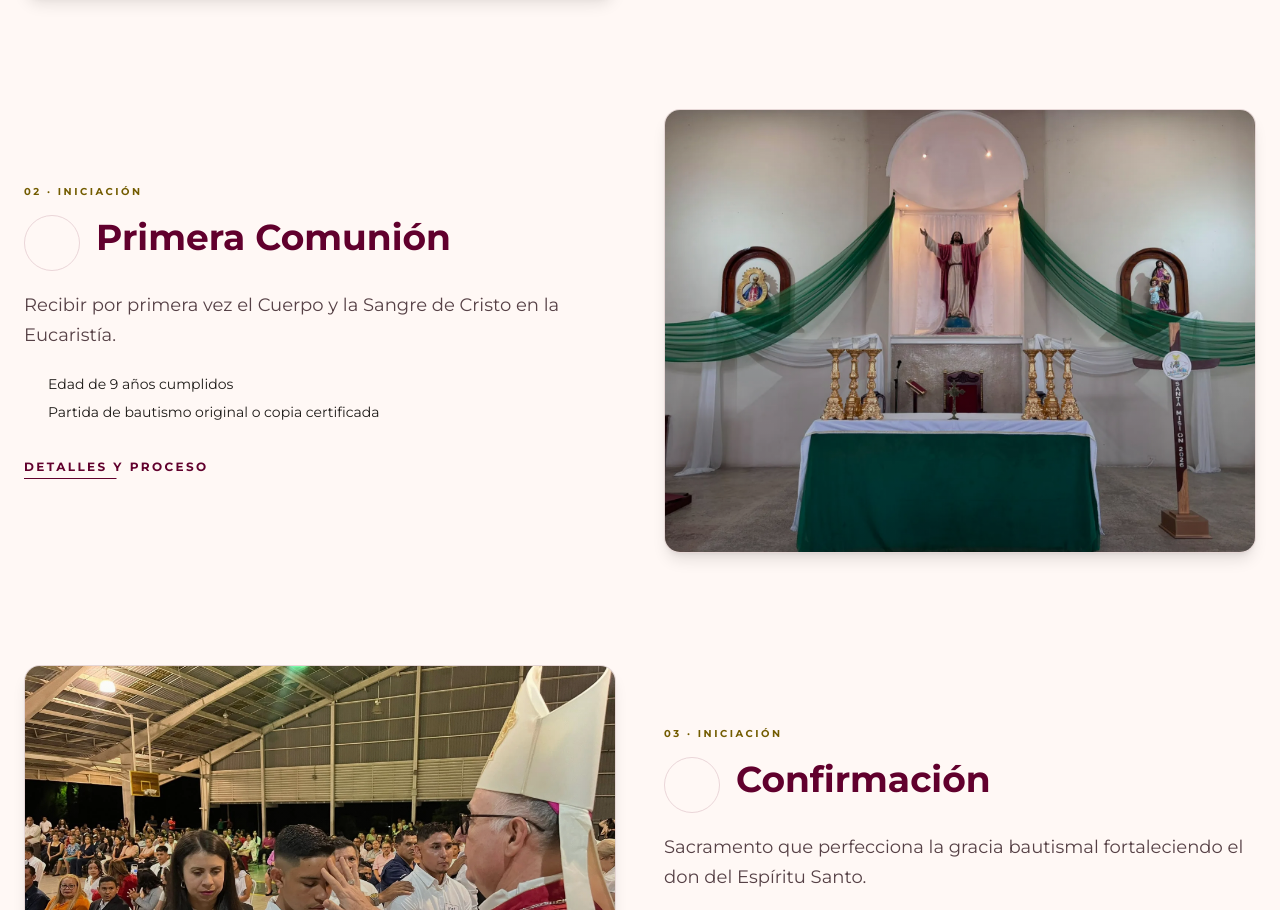
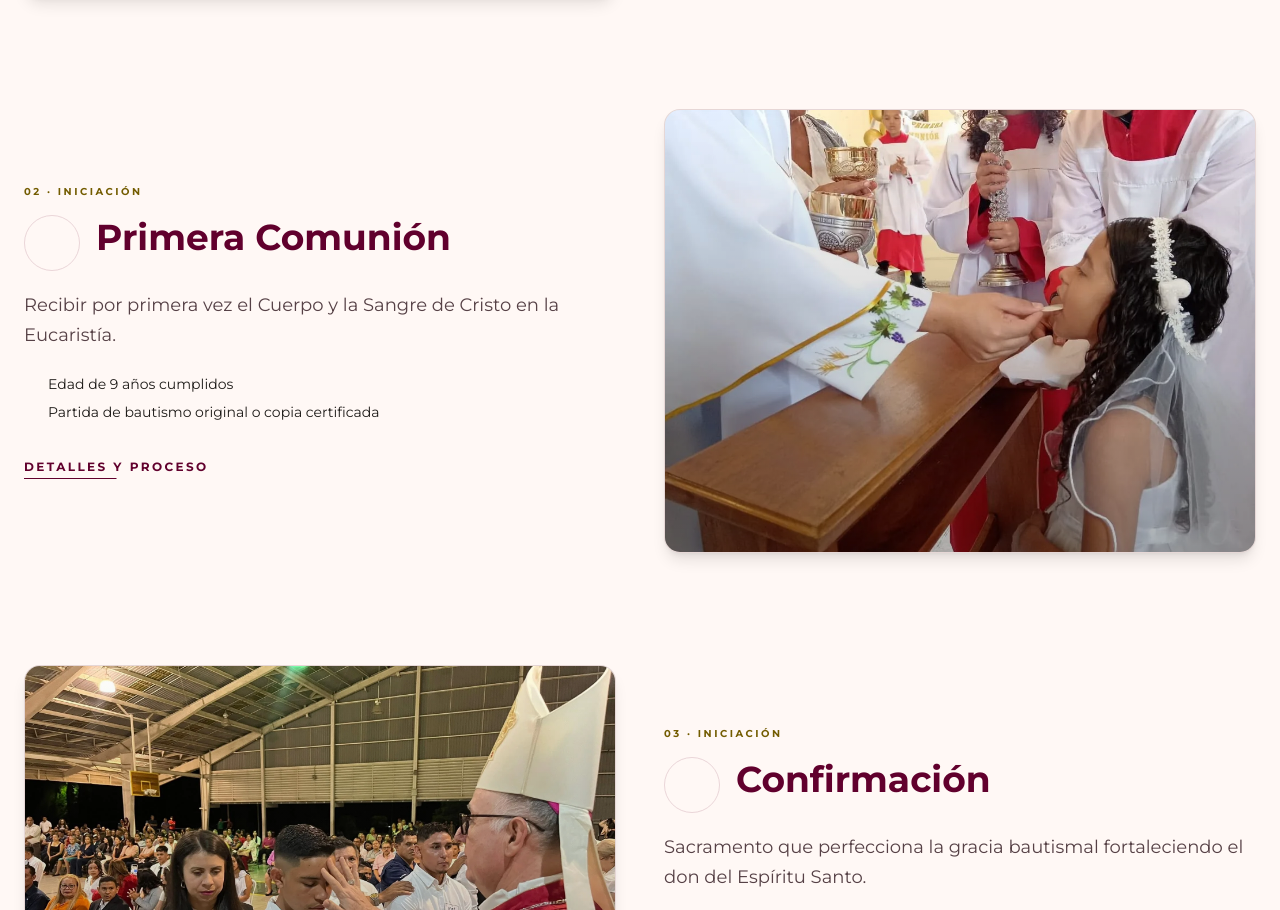
Before and after one commit to luis14mc/parroquia-salvadordelmundo, an Astro site: page /sacramentos in a window 1280 px wide. Shown: the part 1071-1981 px from the top of the page. Built offline with nearby package versions, Linux system fonts and the light colour scheme; Astro itself is replaced by a stand-in of ours; some icons are missing.

Commit message:
fix: card Primera Comunión en /sacramentos usa su foto dedicada
La card en el index apuntaba a altar_templo.webp (reutilizada). Cambiada a primera-comunion.webp para coherencia con la página detalle.

```diff
--- a/src/pages/sacramentos/index.astro
+++ b/src/pages/sacramentos/index.astro
@@ -78,7 +78,7 @@ const uncion = allSacramentos.find(s => s.data.slug === 'uncion-enfermos')?.data
     {communion && (
       <article class="grid grid-cols-1 md:grid-cols-12 gap-8 lg:gap-12 items-center reveal">
         <div class="md:col-span-6 md:order-2 relative aspect-[4/3] rounded-2xl overflow-hidden border border-outline-variant/30 shadow-lg bg-surface-variant">
-          <img src="/img/institucionales/altar_templo.webp" alt={communion.nombre} class="w-full h-full object-cover" loading="lazy" />
+          <img src="/img/institucionales/primera-comunion.webp" alt={communion.nombre} class="w-full h-full object-cover" loading="lazy" />
           <div class="absolute inset-0 bg-gradient-to-t from-black/30 to-transparent"></div>
         </div>
         <div class="md:col-span-6 md:order-1">
```
